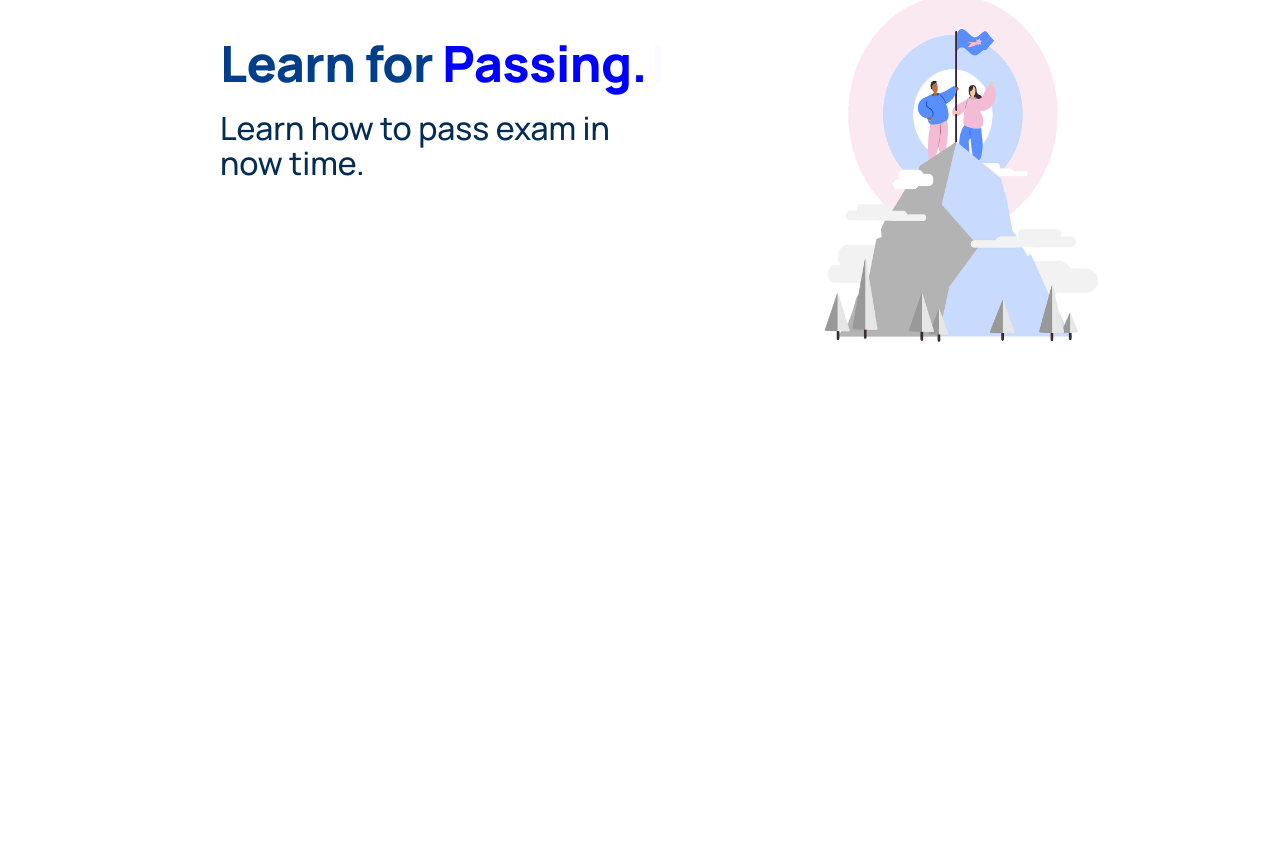
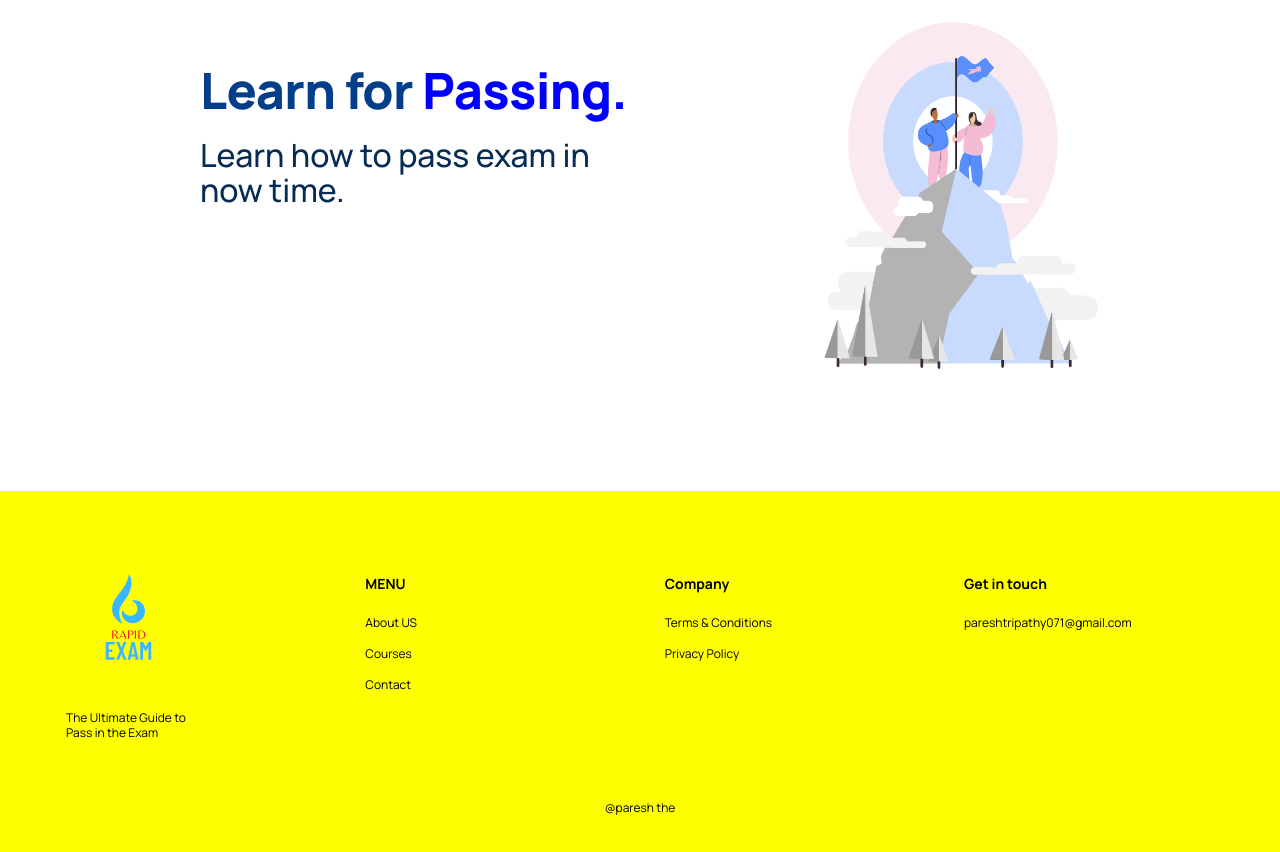
Before and after one commit to mrprince123/rapid_exam, a React (Create React App) app in the folder client/: page / in a window 1280 px wide. Shown: the part 244-1096 px from the top of the page. Before the commit the page ends 800 px from the top, so only its background shows below. Built offline with nearby package versions, Linux system fonts and the light colour scheme.

Commit message:
this is my update work

```diff
--- a/client/src/App.js
+++ b/client/src/App.js
@@ -2,6 +2,8 @@ import React from "react";
 import { About, Contact, Courses, Home, Login, Register } from "./containers";
 import Navbar from "./components/Navbar/Navbar";
 import { BrowserRouter as Router, Routes, Route } from 'react-router-dom';
+import Footer from '../src/components/Footer/Footer'
+
 
 function App() {
   return (
@@ -15,7 +17,7 @@ function App() {
         <Route path="/login" element={<Login />} />
         <Route path="/register" element={<Register />} />
       </Routes>
-
+      <Footer />
 
     </Router>
   );
--- /dev/null
+++ b/client/src/components/Footer/Footer.js
@@ -0,0 +1,41 @@
+import React from 'react'
+import './footer.css';
+import logo from '../../assets/myLogo.png'
+
+const Footer = () => {
+    return (
+        <div className="rapid__footer section__padding">
+
+
+            <div className="rapid__footer-links">
+                <div className="rapid__footer-links_logo">
+                    <img src={logo} alt="rapid_logo" />
+                    <p> The Ultimate Guide to <br />Pass in the Exam  </p>
+                </div>
+                <div className="rapid__footer-links_div">
+                    <h4>MENU</h4>
+                    <p>About US</p>
+                    <p>Courses</p>
+                    <p>Contact</p>
+                </div>
+                <div className="rapid__footer-links_div">
+                    <h4>Company</h4>
+                    <p>Terms & Conditions </p>
+                    <p>Privacy Policy</p>
+
+                </div>
+                <div className="rapid__footer-links_div">
+                    <h4>Get in touch</h4>
+
+                    <p>pareshtripathy071@gmail.com</p>
+                </div>
+            </div>
+
+            <div className="rapid__footer-copyright">
+                <p>@paresh the </p>
+            </div>
+        </div>
+    )
+}
+
+export default Footer
--- /dev/null
+++ b/client/src/components/Footer/footer.css
@@ -0,0 +1,105 @@
+
+.rapid__footer {
+   padding: 50px;
+   background-color: yellow;
+}
+.rapid__footer-links {
+    display: flex;
+    justify-content: space-between;
+    align-items: flex-start;
+    flex-direction: row;
+    flex-wrap: wrap;
+    width: 100%;
+    text-align: left;
+}
+
+.rapid__footer-links div {
+    width: 250px;
+    margin: 1rem;
+}
+
+.rapid__footer-links_logo {
+    display: flex;
+    flex-direction: column;
+}
+
+.rapid__footer-links_logo img {
+    width: 50%;
+    height: 50%;
+    margin-bottom: 1rem;
+}
+
+.rapid__footer-links_logo p {
+    font-family: var(--font-family);
+    font-size: 12px;
+    line-height: 15px;
+    color: #000;
+}
+
+.rapid__footer-links_div {
+    display: flex;
+    justify-content: flex-start;
+    flex-direction: column;
+}
+
+.rapid__footer-links_div h4 {
+    font-size: 14px;
+    line-height: 17px;
+    font-family: var(--font-family);
+    color: #000;
+
+    margin-bottom: 0.9rem;
+}
+
+.rapid__footer-links_div p {
+    font-size: 12px;
+    line-height: 15px;
+    font-family: var(--font-family);
+    color: #000;
+
+    margin: 0.5rem 0;
+    cursor: pointer;
+}
+
+.rapid__footer-copyright {
+    margin-top: 2rem;
+    text-align: center;
+    width: 100%;
+}
+
+.rapid__footer-copyright p {
+    font-size: 12px;
+    font-family: var(--font-family);
+    line-height: 15px;
+    color: #000;
+}
+
+@media screen and (max-width: 850px) {
+    .rapid__footer-heading h1 {
+        font-size: 44px;
+        line-height: 50px;
+    }
+}
+
+@media screen and (max-width: 550px) {
+    .rapid__footer-heading h1 {
+        font-size: 34px;
+        line-height: 42px;
+    }
+
+    .rapid__footer-links div {
+        margin: 1rem 0;
+    }
+
+    .rapid__footer-btn p {
+        font-size: 14px;
+        line-height: 20px;
+    }
+}
+
+@media screen and (max-width: 400px) {
+    .rapid__footer-heading h1 {
+        font-size: 27px;
+        line-height: 38px;
+    }
+}
--- a/client/src/components/Navbar/Navbar.js
+++ b/client/src/components/Navbar/Navbar.js
@@ -1,7 +1,6 @@
 import React, { useState } from 'react';
 import { RiMenu3Line, RiCloseLine } from 'react-icons/ri';
-import logo from '../../assets/logo.svg'
-
+import logo from '../../assets/myLogo.png'
 import './navbar.css';
 
 
@@ -10,8 +9,6 @@ const Navbar = () => {
 
   return (
     <div className="rapid__navbar">
-
-
 
       <div className="rapid__navbar-links">
         <div className="rapid__navbar-links_logo">
--- a/client/src/components/Navbar/navbar.css
+++ b/client/src/components/Navbar/navbar.css
@@ -2,9 +2,8 @@
     display: flex;
     justify-content: space-around;
     align-items: center;
-
     padding: 0.6rem 6rem;
-    background-color: #ffe5ec;
+    background-color: red;
 }
 
 
@@ -18,18 +17,18 @@
 .rapid__navbar-links_logo {
     /* margin-right: 6rem; */
     margin-left: 3rem;
+
 }
 
 .rapid__navbar-links_logo img {
-    width: 62.56px;
-    height: 16.02px;
+    width: 25%;
 }
 
 .rapid__navbar-links_container {
     display: flex;
     flex-direction: row;
-    margin-left: 15rem;
-
+    background-color: yellow;
+    margin-right: 17%;
 }
 .rapid__navbar-links_container p a{
     text-decoration: none;
@@ -110,6 +109,12 @@
     display: none;
 }
 
+@media screen and (max-width: 1250px){
+.rapid__navbar-links_container {
+    margin-left: 12%;
+}
+}
+
 @media screen and (max-width: 1050px) {
     .rapid__navbar-links_container {
         display: none;
--- a/client/src/containers/Home/Home.js
+++ b/client/src/containers/Home/Home.js
@@ -1,9 +1,10 @@
 import React from 'react';
 import './home.css';
 import { useTypewriter, Cursor } from 'react-simple-typewriter'
-import people from '../../assets/people.png'
 import home from '../../assets/home.png'
 import { useSpring, animated } from '@react-spring/web'
+
+
 const Home = () => {
   const [text] = useTypewriter({
     words: ['Exam.', 'Job.', 'Passing.', 'Excel.'],
@@ -11,7 +12,7 @@ const Home = () => {
   })
   const springs = useSpring({
     from: { x: 0 },
-    to: { x: 100 },
+    to: { x: 80 },
   })
   return (
     <div className='rapid__header section__padding' id='home'>
--- a/client/src/containers/Home/home.css
+++ b/client/src/containers/Home/home.css
@@ -5,6 +5,7 @@
     /* background-color: yellow; */
     justify-content: center;
     margin-top: 50px;
+    margin-bottom: 15%;
 }
 .rapid__header-content{
     flex: 1;
```
Also changed, not shown: client/src/assets/myLogo.png (added), client/src/components/Card/logo2.svg (added).
